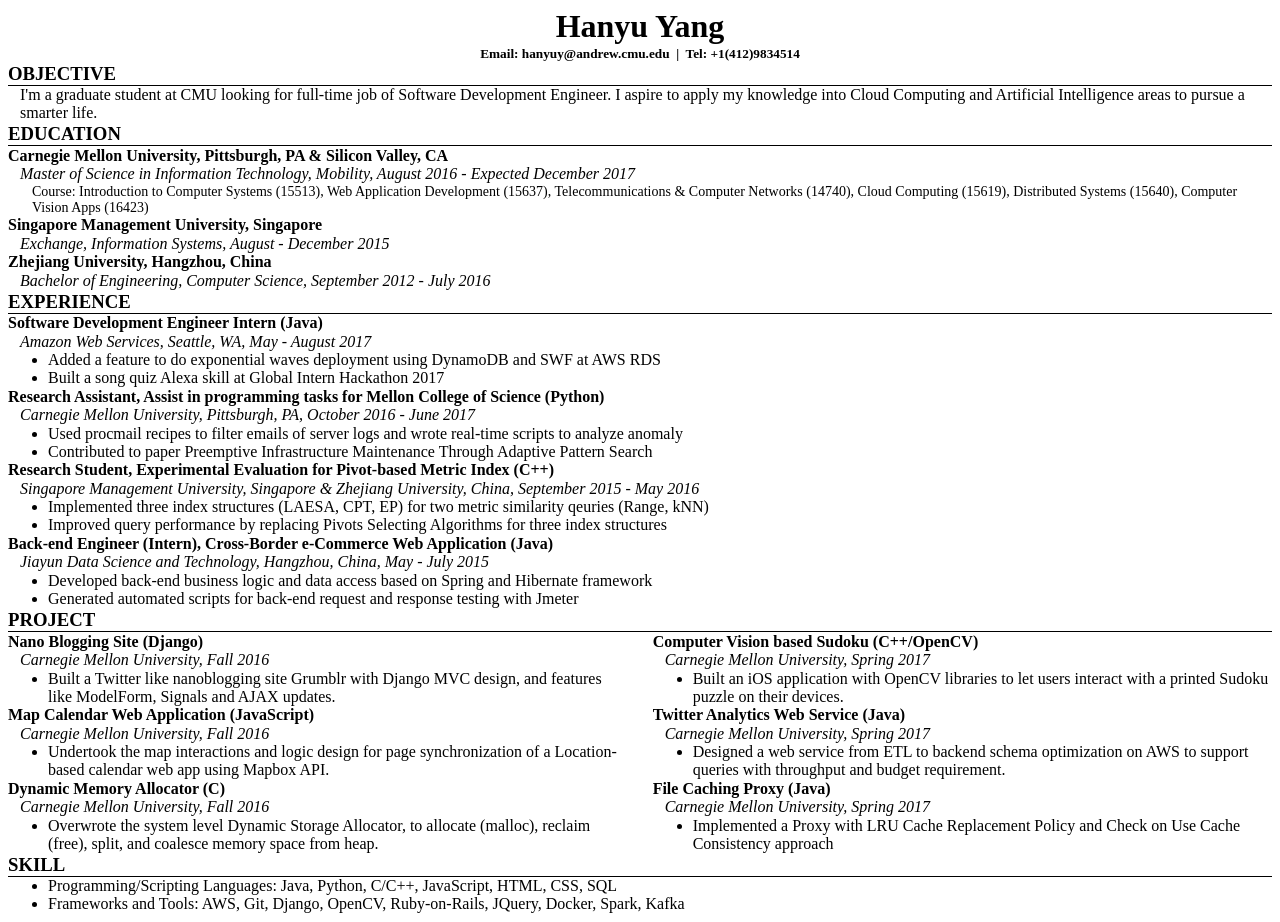
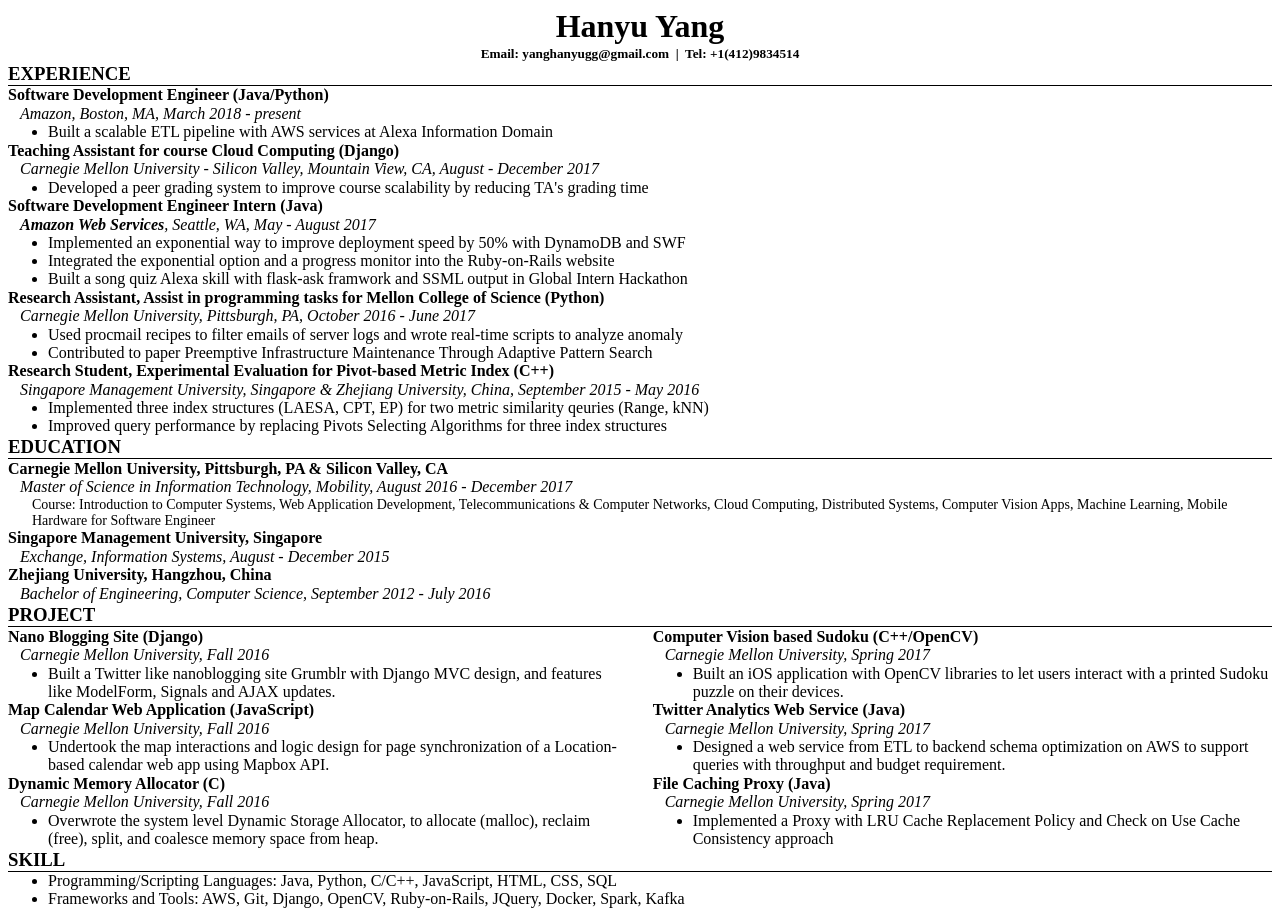
Before and after one commit to henryyang1993/henryyang1993.github.io, a Jekyll site: the page resume/resume.html, which Jekyll copies as it is, in a window 1280 px wide. Built offline with Jekyll 4.4.1, drawn with Linux system fonts in a browser that asks for light colours.

Commit message:
update resume at 2018.08.06

```diff
--- a/resume/resume.html
+++ b/resume/resume.html
@@ -59,39 +59,33 @@
 <div class="center">
     <h1><a href="https://www.linkedin.com/in/hanyuy" style="text-decoration: none">Hanyu Yang</a></h1>
     <h5>
-        Email: <a href="mailto:hanyuy@andrew.cmu.edu" style="text-decoration: none">hanyuy@andrew.cmu.edu</a>
+        Email: <a href="mailto:hanyuy@andrew.cmu.edu" style="text-decoration: none">yanghanyugg@gmail.com</a>
         &nbsp;|&nbsp;
         Tel: +1(412)9834514
     </h5>
 </div>
 
-<div class="wrapper">
-    <h3>OBJECTIVE</h3>
-    <p class="bio">I'm a graduate student at CMU looking for full-time job of Software Development Engineer. I aspire to apply my knowledge into Cloud Computing and Artificial Intelligence areas to pursue a smarter life.</p>
-</div>
-
-
-<div class="wrapper">
-    <h3>EDUCATION</h3>
-    <p><b> Carnegie Mellon University, Pittsburgh, PA & Silicon Valley, CA </b></p>
-    <p><i>Master of Science in Information Technology, Mobility, August 2016 - Expected December 2017</i></p>
-    <p class="course">Course: Introduction to Computer Systems (15513), Web Application Development (15637), Telecommunications & Computer Networks (14740), Cloud Computing (15619), Distributed Systems (15640), Computer Vision Apps (16423) </p>
-
-    <p><b> Singapore Management University, Singapore </b></p>
-    <p><i>Exchange, Information Systems, August - December 2015</i></p>
-
-    <p><b> Zhejiang University, Hangzhou, China </b></p>
-    <p><i>Bachelor of Engineering, Computer Science, September 2012 - July 2016</i></p>
-</div>
-
 
 <div class="wrapper">
     <h3>EXPERIENCE</h3>
+    <p><b> Software Development Engineer (Java/Python) </b></p>
+    <p><i>Amazon, Boston, MA, March 2018 - present </i></p>
+    <ul>
+        <li> Built a scalable ETL pipeline with AWS services at Alexa Information Domain </li>
+    </ul>
+
+    <p><b> Teaching Assistant for course Cloud Computing (Django) </b></p>
+    <p><i> Carnegie Mellon University - Silicon Valley, Mountain View, CA, August - December 2017 </i></p>
+    <ul>
+        <li> Developed a peer grading system to improve course scalability by reducing TA's grading time </li>
+    </ul>
+
     <p><b> Software Development Engineer Intern (Java) </b></p>
-    <p><i>Amazon Web Services, Seattle, WA, May - August 2017</i></p>
+    <p><i><strong>Amazon Web Services</strong>, Seattle, WA, May - August 2017</i></p>
     <ul>
-        <li> Added a feature to do exponential waves deployment using DynamoDB and SWF at AWS RDS </li>
-        <li> Built a song quiz Alexa skill at Global Intern Hackathon 2017 </li>
+        <li> Implemented an exponential way to improve deployment speed by 50% with DynamoDB and SWF </li>
+        <li> Integrated the exponential option and a progress monitor into the Ruby-on-Rails website </li>
+        <li> Built a song quiz Alexa skill with flask-ask framwork and SSML output in Global Intern Hackathon </li>
     </ul>
 
     <p><b> Research Assistant, Assist in programming tasks for Mellon College of Science (Python) </b></p>
@@ -109,12 +103,20 @@
         <li> Improved query performance by replacing Pivots Selecting Algorithms for three index structures</li>
     </ul>
 
-    <p><b> Back-end Engineer (Intern), Cross-Border e-Commerce Web Application (Java) </b></p>
-    <p><i>Jiayun Data Science and Technology, Hangzhou, China, May - July 2015</i></p>
-    <ul>
-        <li> Developed back-end business logic and data access based on Spring and Hibernate framework</li>
-        <li> Generated automated scripts for back-end request and response testing with Jmeter</li>
-    </ul>
+</div>
+
+
+<div class="wrapper">
+    <h3>EDUCATION</h3>
+    <p><b> Carnegie Mellon University, Pittsburgh, PA & Silicon Valley, CA </b></p>
+    <p><i>Master of Science in Information Technology, Mobility, August 2016 - December 2017</i></p>
+    <p class="course"> Course: Introduction to Computer Systems, Web Application Development, Telecommunications & Computer Networks, Cloud Computing, Distributed Systems, Computer Vision Apps, Machine Learning, Mobile Hardware for Software Engineer </p>
+
+    <p><b> Singapore Management University, Singapore </b></p>
+    <p><i>Exchange, Information Systems, August - December 2015</i></p>
+
+    <p><b> Zhejiang University, Hangzhou, China </b></p>
+    <p><i>Bachelor of Engineering, Computer Science, September 2012 - July 2016</i></p>
 </div>
 
 
```
Also changed, not shown: resume/fb.html (deleted, +0 -183 lines), 1 other file.
